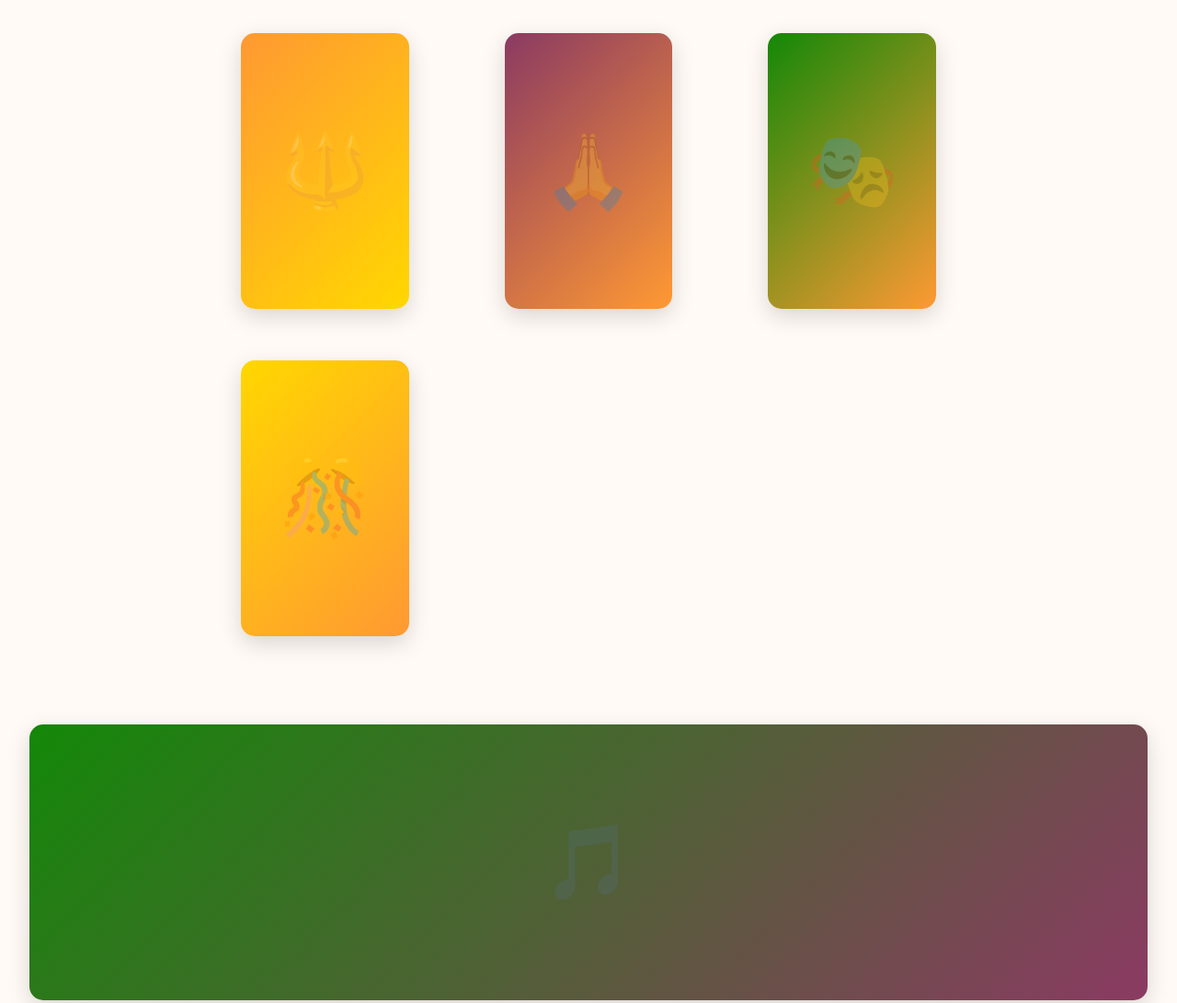
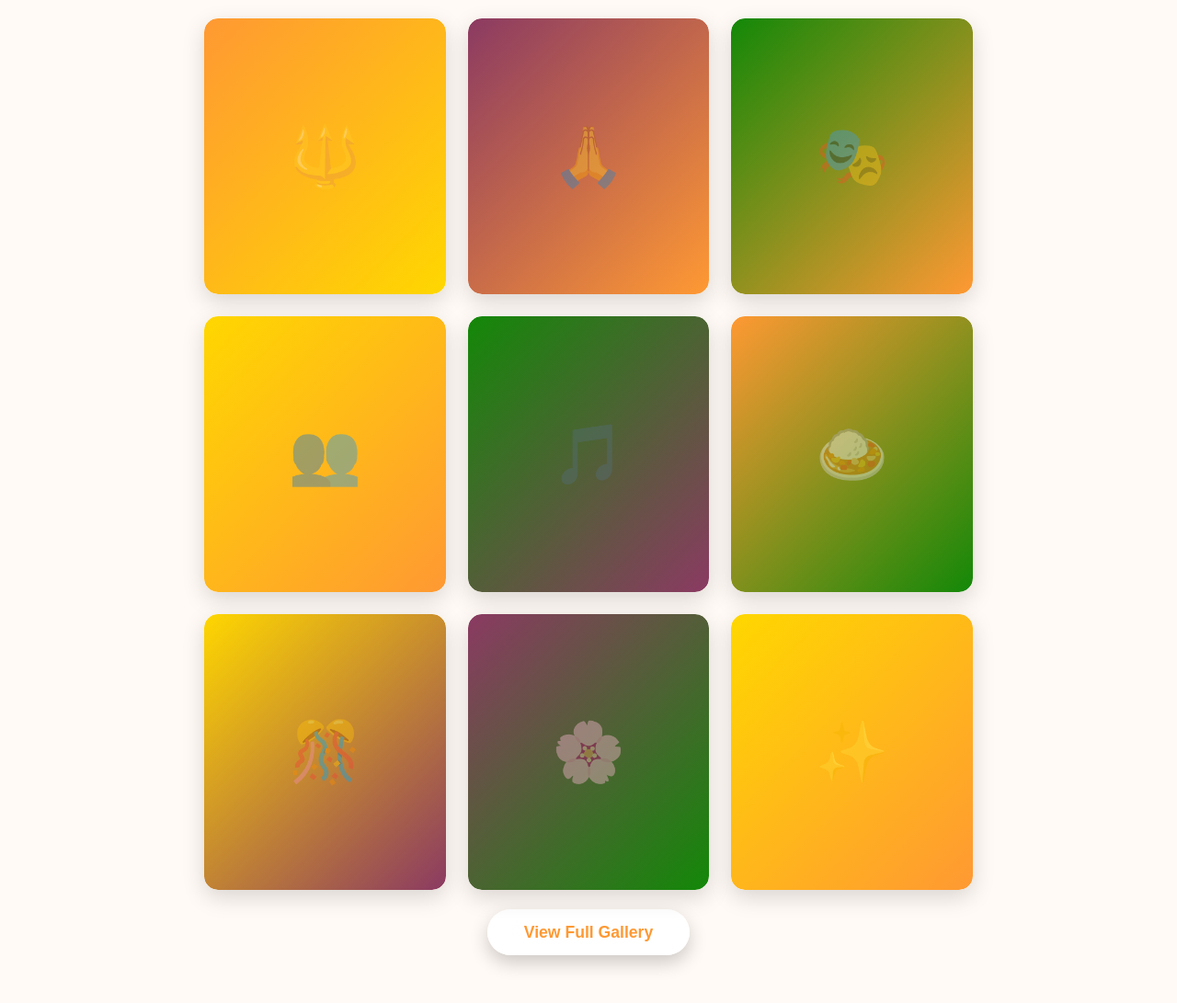
Before and after one commit to nandikunal/berlinerbengalis, a plain HTML site: page index.html in a window 1280 px wide. Shown: the part 5200-6291 px from the top of the page at 92% size. Drawn offline with Linux system fonts and the light colour scheme.

Commit message:
add proper layout of gallary

```diff
--- a/index.html
+++ b/index.html
@@ -293,60 +293,96 @@
         Memorable moments from our Durga Puja celebrations - explore our complete gallery for thousands of photos and videos
       </p>
 
-      <div class="gallery-grid" role="region" aria-label="Gallery preview grid">
-        <figure class="gallery-item">
-          <div class="event-image" style="background: linear-gradient(135deg, #FF9933 0%, #FFD700 100%); height: 300px; display: flex; align-items: center; justify-content: center;">
-            <span style="font-size: 5rem; opacity: 0.3;" aria-hidden="true">🔱</span>
+      <div class="gallery-grid" id="galleryGrid">
+        <!-- Pandal & Decoration -->
+        <div class="gallery-item" data-category="pandal" onclick="openLightbox(0)">
+          <div style="background: linear-gradient(135deg, #FF9933 0%, #FFD700 100%); width: 100%; height: 300px; display: flex; align-items: center; justify-content: center; border-radius: 15px;">
+            <span style="font-size: 4rem; opacity: 0.4;">🔱</span>
           </div>
-          <figcaption class="gallery-overlay">
-            <h3 style="text-align: center; font-size: 1.2rem; margin: 0;">Pandal Decoration</h3>
-          </figcaption>
-        </figure>
-
-        <figure class="gallery-item">
-          <div class="event-image" style="background: linear-gradient(135deg, #8B3A62 0%, #FF9933 100%); height: 300px; display: flex; align-items: center; justify-content: center;">
-            <span style="font-size: 5rem; opacity: 0.3;" aria-hidden="true">🙏</span>
-          </div>
-          <figcaption class="gallery-overlay">
-            <h3 style="text-align: center; font-size: 1.2rem; margin: 0;">Sacred Rituals</h3>
-          </figcaption>
-        </figure>
-
-        <figure class="gallery-item">
-          <div class="event-image" style="background: linear-gradient(135deg, #138808 0%, #FF9933 100%); height: 300px; display: flex; align-items: center; justify-content: center;">
-            <span style="font-size: 5rem; opacity: 0.3;" aria-hidden="true">🎭</span>
-          </div>
-          <figcaption class="gallery-overlay">
-            <h3 style="text-align: center; font-size: 1.2rem; margin: 0;">Cultural Events</h3>
-          </figcaption>
-        </figure>
-
-        <figure class="gallery-item">
-          <div class="event-image" style="background: linear-gradient(135deg, #FFD700 0%, #FF9933 100%); height: 300px; display: flex; align-items: center; justify-content: center;">
-            <span style="font-size: 5rem; opacity: 0.3;" aria-hidden="true">🎊</span>
-          </div>
-          <figcaption class="gallery-overlay">
-            <h3 style="text-align: center; font-size: 1.2rem; margin: 0;">Community Gathering</h3>
+          <div class="gallery-overlay">
+            <span style="font-size: 1.2rem;">Pandal Decoration</span>
           </div>
         </div>
 
-        <div class="gallery-item">
-          <div class="event-image" style="background: linear-gradient(135deg, #138808 0%, #8B3A62 100%); height: 300px; display: flex; align-items: center; justify-content: center;">
-            <span style="font-size: 5rem; opacity: 0.3;">🎵</span>
+        <!-- Sacred Rituals -->
+        <div class="gallery-item" data-category="rituals" onclick="openLightbox(1)">
+          <div style="background: linear-gradient(135deg, #8B3A62 0%, #FF9933 100%); width: 100%; height: 300px; display: flex; align-items: center; justify-content: center; border-radius: 15px;">
+            <span style="font-size: 4rem; opacity: 0.4;">🙏</span>
           </div>
           <div class="gallery-overlay">
-            <span style="text-align: center; font-size: 1.2rem;">Music & Dance</span>
+            <span style="font-size: 1.2rem;">Sacred Rituals</span>
           </div>
         </div>
 
-        <figure class="gallery-item">
-          <div class="event-image" style="background: linear-gradient(135deg, #FF9933 0%, #138808 100%); height: 300px; display: flex; align-items: center; justify-content: center;">
-            <span style="font-size: 5rem; opacity: 0.3;" aria-hidden="true">🍛</span>
+        <!-- Cultural Performance 1 -->
+        <div class="gallery-item" data-category="cultural" onclick="openLightbox(2)">
+          <div style="background: linear-gradient(135deg, #138808 0%, #FF9933 100%); width: 100%; height: 300px; display: flex; align-items: center; justify-content: center; border-radius: 15px;">
+            <span style="font-size: 4rem; opacity: 0.4;">🎭</span>
           </div>
-          <figcaption class="gallery-overlay">
-            <h3 style="text-align: center; font-size: 1.2rem; margin: 0;">Bengali Cuisine</h3>
-          </figcaption>
-        </figure>
+          <div class="gallery-overlay">
+            <span style="font-size: 1.2rem;">Cultural Performance</span>
+          </div>
+        </div>
+
+        <!-- Community Gathering -->
+        <div class="gallery-item" data-category="community" onclick="openLightbox(3)">
+          <div style="background: linear-gradient(135deg, #FFD700 0%, #FF9933 100%); width: 100%; height: 300px; display: flex; align-items: center; justify-content: center; border-radius: 15px;">
+            <span style="font-size: 4rem; opacity: 0.4;">👥</span>
+          </div>
+          <div class="gallery-overlay">
+            <span style="font-size: 1.2rem;">Community Gathering</span>
+          </div>
+        </div>
+
+        <!-- Music & Dance -->
+        <div class="gallery-item" data-category="cultural" onclick="openLightbox(4)">
+          <div style="background: linear-gradient(135deg, #138808 0%, #8B3A62 100%); width: 100%; height: 300px; display: flex; align-items: center; justify-content: center; border-radius: 15px;">
+            <span style="font-size: 4rem; opacity: 0.4;">🎵</span>
+          </div>
+          <div class="gallery-overlay">
+            <span style="font-size: 1.2rem;">Music & Dance</span>
+          </div>
+        </div>
+
+        <!-- Bengali Cuisine -->
+        <div class="gallery-item" data-category="food" onclick="openLightbox(5)">
+          <div style="background: linear-gradient(135deg, #FF9933 0%, #138808 100%); width: 100%; height: 300px; display: flex; align-items: center; justify-content: center; border-radius: 15px;">
+            <span style="font-size: 4rem; opacity: 0.4;">🍛</span>
+          </div>
+          <div class="gallery-overlay">
+            <span style="font-size: 1.2rem;">Bengali Cuisine</span>
+          </div>
+        </div>
+
+        <!-- Festive Moment 1 -->
+        <div class="gallery-item" data-category="community" onclick="openLightbox(6)">
+          <div style="background: linear-gradient(135deg, #FFD700 0%, #8B3A62 100%); width: 100%; height: 300px; display: flex; align-items: center; justify-content: center; border-radius: 15px;">
+            <span style="font-size: 4rem; opacity: 0.4;">🎊</span>
+          </div>
+          <div class="gallery-overlay">
+            <span style="font-size: 1.2rem;">Festive Moments</span>
+          </div>
+        </div>
+
+        <!-- Sindur Khela -->
+        <div class="gallery-item" data-category="rituals" onclick="openLightbox(7)">
+          <div style="background: linear-gradient(135deg, #8B3A62 0%, #138808 100%); width: 100%; height: 300px; display: flex; align-items: center; justify-content: center; border-radius: 15px;">
+            <span style="font-size: 4rem; opacity: 0.4;">🌸</span>
+          </div>
+          <div class="gallery-overlay">
+            <span style="font-size: 1.2rem;">Sindur Khela</span>
+          </div>
+        </div>
+
+        <!-- Evening Celebration -->
+        <div class="gallery-item" data-category="community" onclick="openLightbox(8)">
+          <div style="background: linear-gradient(135deg, #FFD700 0%, #FF9933 100%); width: 100%; height: 300px; display: flex; align-items: center; justify-content: center; border-radius: 15px;">
+            <span style="font-size: 4rem; opacity: 0.4;">✨</span>
+          </div>
+          <div class="gallery-overlay">
+            <span style="font-size: 1.2rem;">Evening Celebration</span>
+          </div>
+        </div>
       </div>
 
       <p style="text-align: center; margin-top: 2rem;">
```
